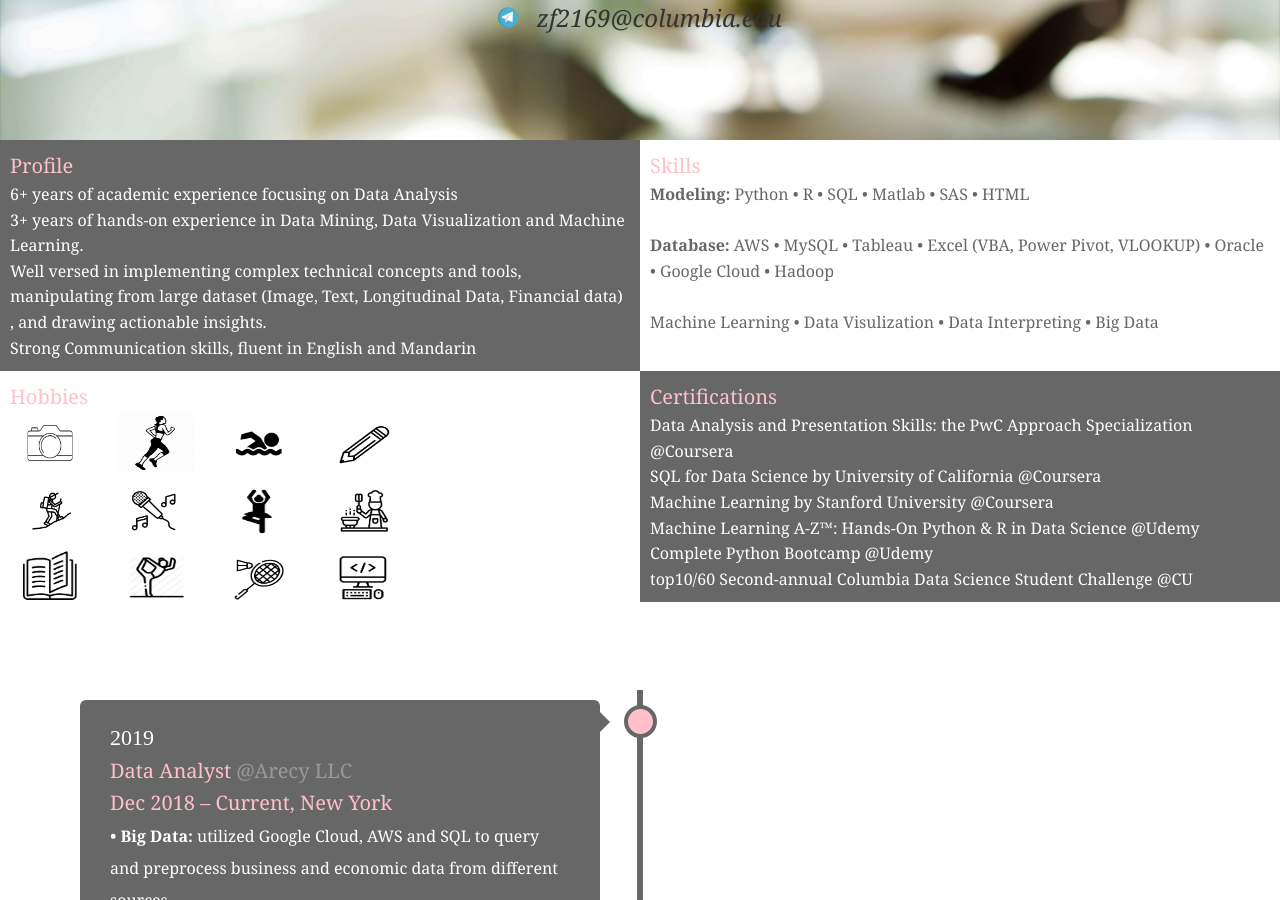
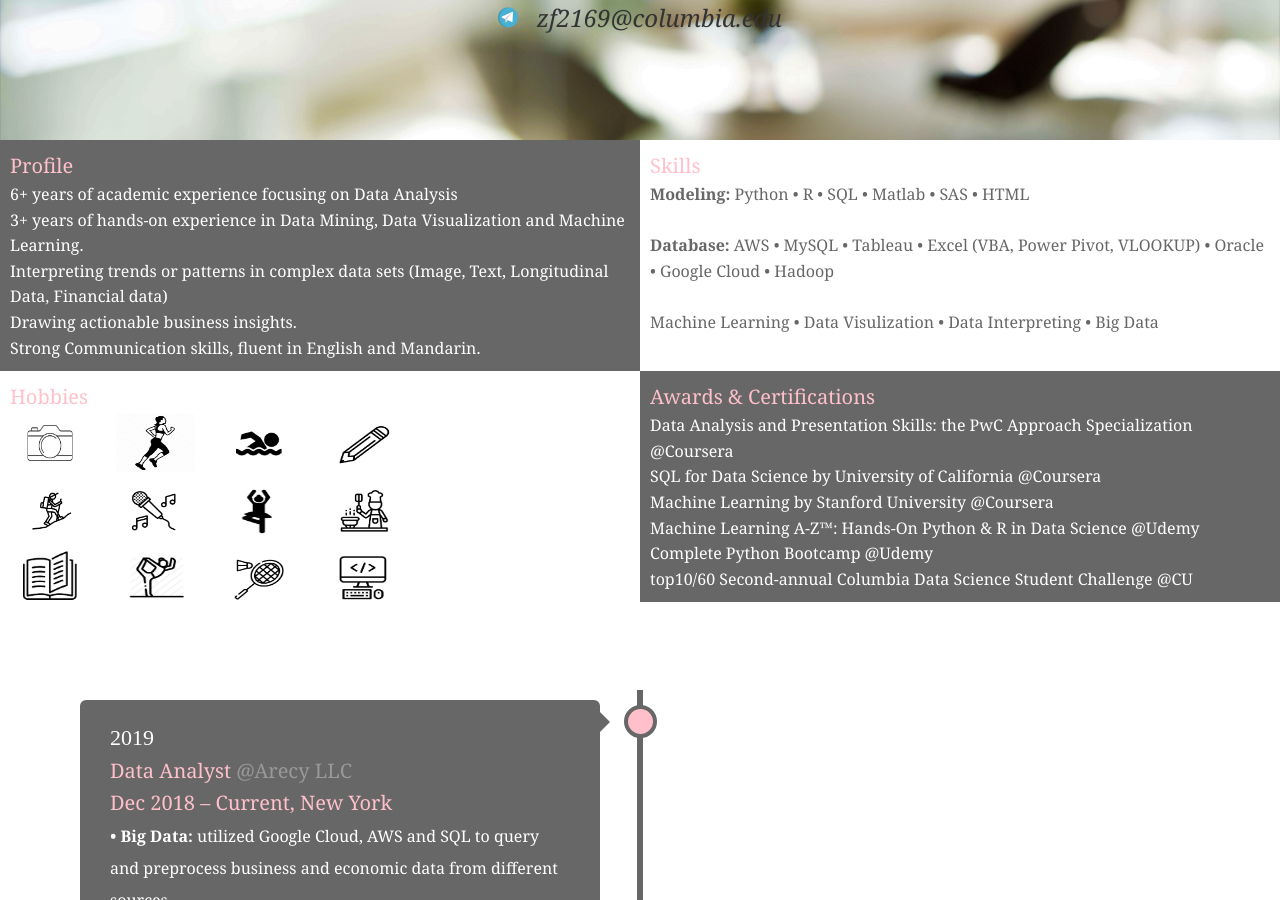
Before and after one commit to zf2169/zf2169.github.io, a Jekyll site: the page built from cv/index.html, in a window 1280 px wide and 900 px high, scrolled down 318 px. Built offline with Jekyll 4.4.1, drawn with Linux system fonts in a browser that asks for light colours.

Commit message:
Update index.html

```diff
--- a/cv/index.html
+++ b/cv/index.html
@@ -27,13 +27,11 @@ title: CV of Abby
 			<br>
 			3+ years of hands-on experience in Data Mining, Data Visualization and Machine Learning.
 			<br>
-			Well versed in implementing complex technical concepts and tools,
+			Interpreting trends or patterns in complex data sets (Image, Text, Longitudinal Data, Financial data)
 			<br>
-			manipulating from large dataset (Image, Text, Longitudinal Data, Financial data)
+			Drawing actionable business insights.
 			<br>
-			, and drawing actionable insights.
-			<br>
-			Strong Communication skills, fluent in English and Mandarin
+			Strong Communication skills, fluent in English and Mandarin.
 			<br>
 		</cv-content>
   	</div>
@@ -79,7 +77,7 @@ title: CV of Abby
 		</cv-content>
   	</div>
   	<div class="column" style="background-color:#676767;">
-		<cv-title> Certifications <br></cv-title>
+		<cv-title> Awards & Certifications <br></cv-title>
     		<cv-content style="color: white">
 			Data Analysis and Presentation Skills: the PwC Approach Specialization @Coursera <br>
 			SQL for Data Science by University of California @Coursera <br>
```
